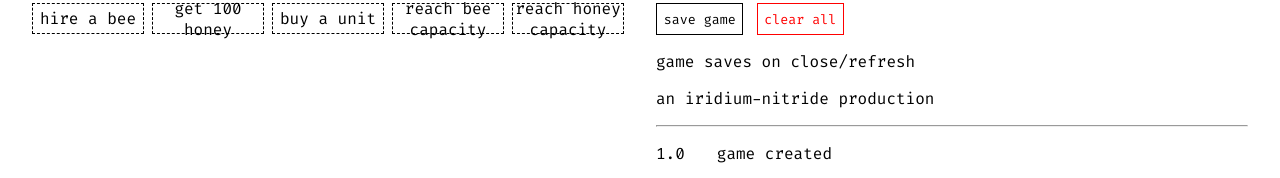
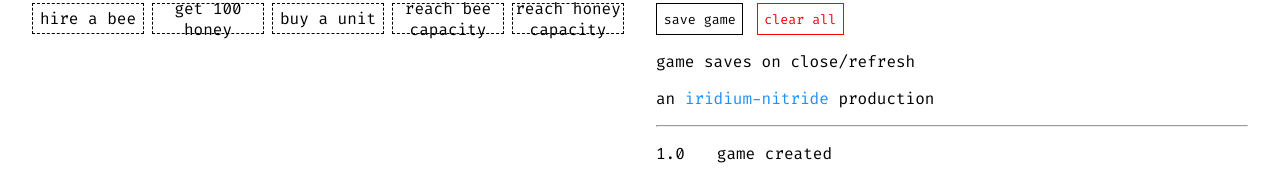
Before and after one commit to iridium-nitride/beekeeper-simulator, a plain HTML site: page index.html in a window 1280 px wide. Shown: the part 453-631 px from the top of the page. Drawn offline with Linux system fonts and the light colour scheme.

Commit message:
added link to iridium-nitride

```diff
--- a/index.html
+++ b/index.html
@@ -114,7 +114,7 @@
                     <button id="clearButton">clear all</button>
                 </div>
                 <p id="saveState">game saves on close/refresh</p>
-                <p>an iridium-nitride production</p>
+                <p>an <a href="https://github.com/iridium-nitride" target="_blank">iridium-nitride</a> production</p>
                 <hr>
                 <p>1.0&emsp;&emsp;game created</p>
             </div>
```
